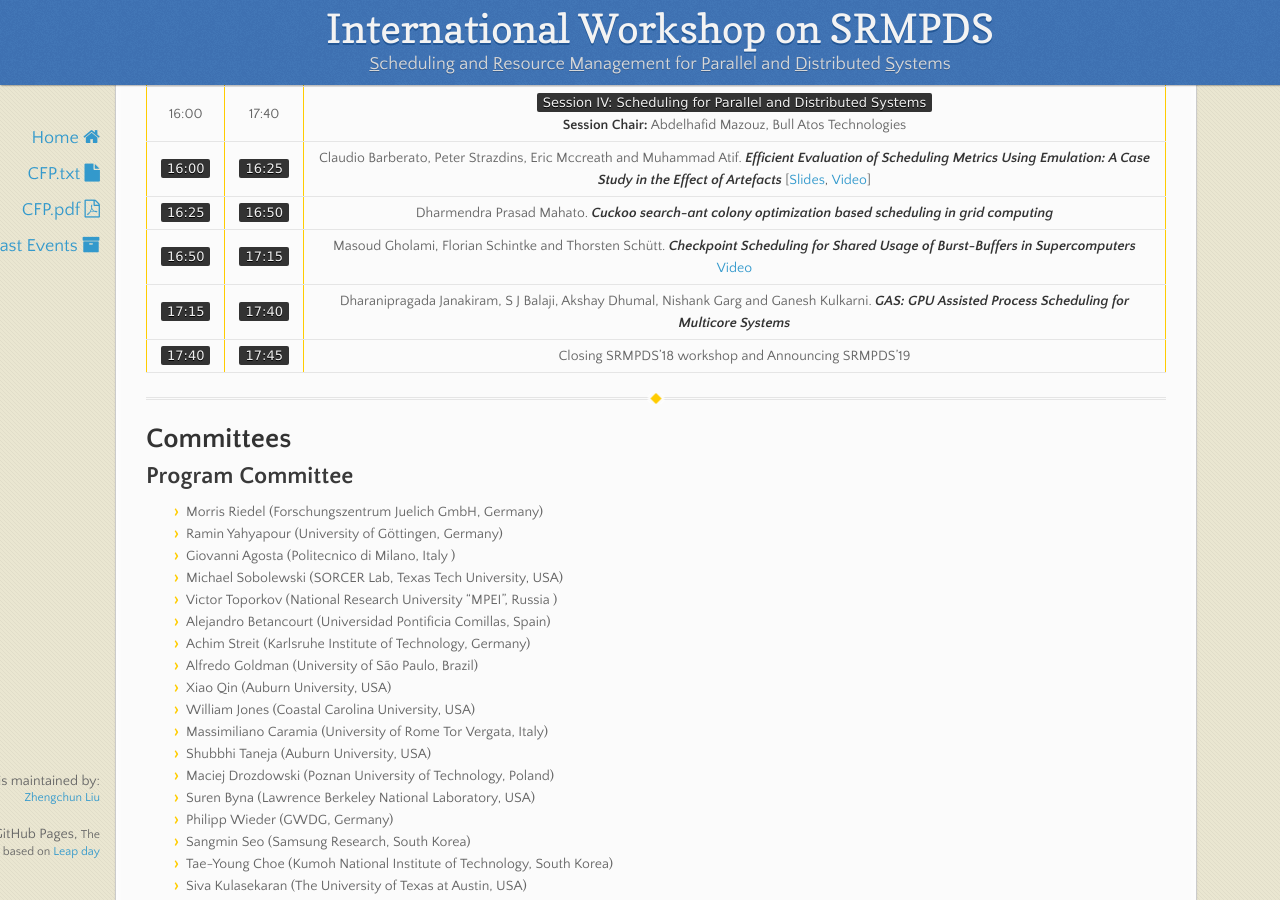
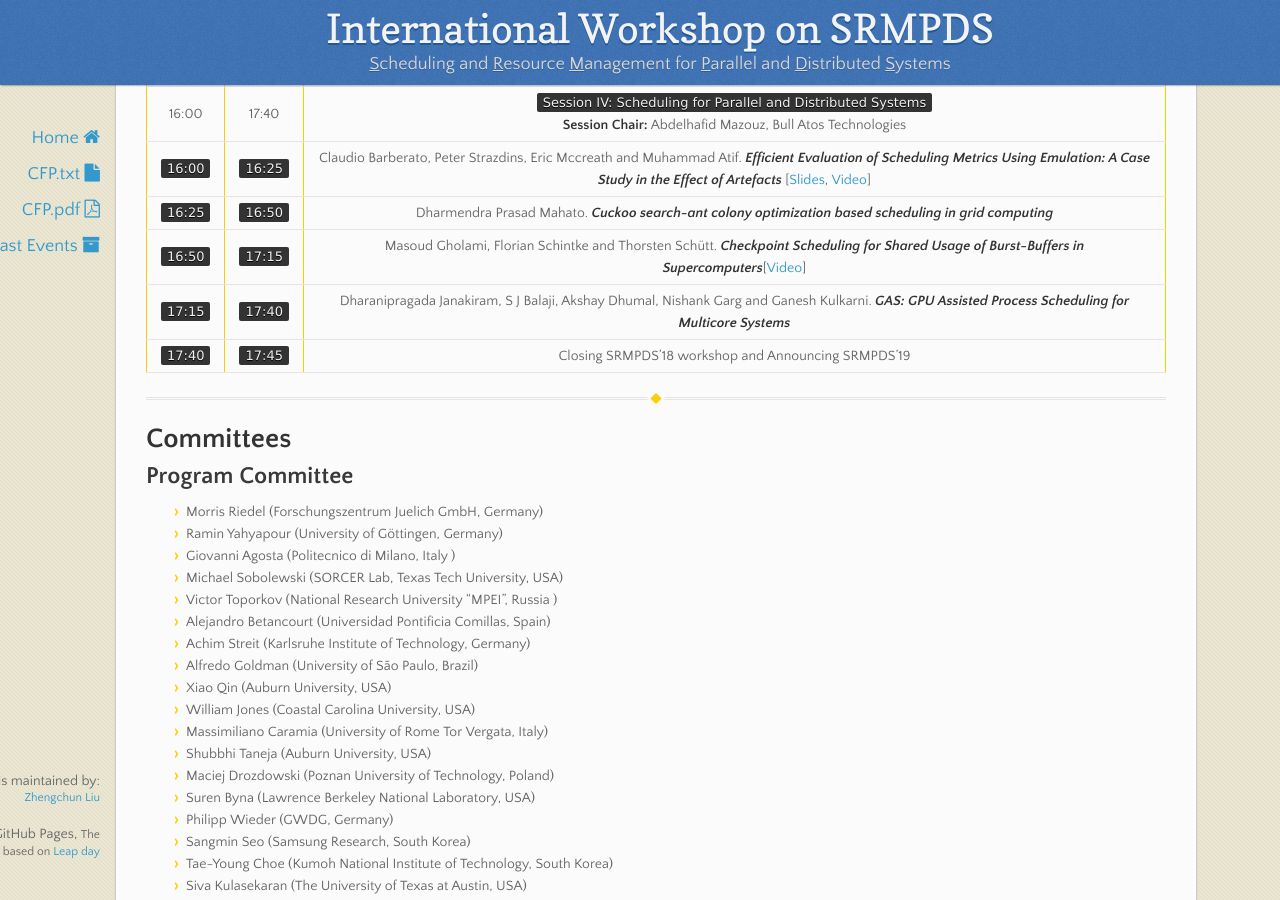
Before and after one commit to srmpds/srmpds.github.io, a Jekyll site: the page built from index.md, in a window 1280 px wide and 900 px high, scrolled down 2282 px. Built offline with Jekyll 4.4.1, drawn with Linux system fonts in a browser that asks for light colours; nearby versions of some CDN libraries.

Commit message:
add, delete, polish etc.

```diff
--- a/index.md
+++ b/index.md
@@ -73,7 +73,7 @@ Events will be held on August 13, ___Straub Hall, Room 245___, at the ___Erb Mem
 | 16:00 | 17:40 | `Session IV: Scheduling for Parallel and Distributed Systems` <br> **Session Chair:** Abdelhafid Mazouz, Bull Atos Technologies |
 | `16:00` | `16:25` | Claudio Barberato, Peter Strazdins, Eric Mccreath and Muhammad Atif. ___Efficient Evaluation of Scheduling Metrics Using Emulation: A Case Study in the Effect of Artefacts___ [[Slides](http://users.cecs.anu.edu.au/~peter/seminars/emulSlides.pdf), [Video](http://users.cecs.anu.edu.au/~peter/seminars/emulSlides.mp4)]|
 | `16:25` | `16:50` | Dharmendra Prasad Mahato. ___Cuckoo search-ant colony optimization based scheduling in grid computing___ |
-| `16:50` | `17:15` | Masoud Gholami, Florian Schintke and Thorsten Schütt. ___Checkpoint Scheduling for Shared Usage of Burst-Buffers in Supercomputers___ [Video](https://youtu.be/V3Vm4NgszII)|
+| `16:50` | `17:15` | Masoud Gholami, Florian Schintke and Thorsten Schütt. ___Checkpoint Scheduling for Shared Usage of Burst-Buffers in Supercomputers___[[Video](https://youtu.be/V3Vm4NgszII)]|
 | `17:15` | `17:40` | Dharanipragada Janakiram, S J Balaji, Akshay Dhumal, Nishank Garg and Ganesh Kulkarni. ___GAS: GPU Assisted Process Scheduling for Multicore Systems___ |
 | `17:40` | `17:45` | Closing SRMPDS'18 workshop and Announcing SRMPDS'19 |
 
```
